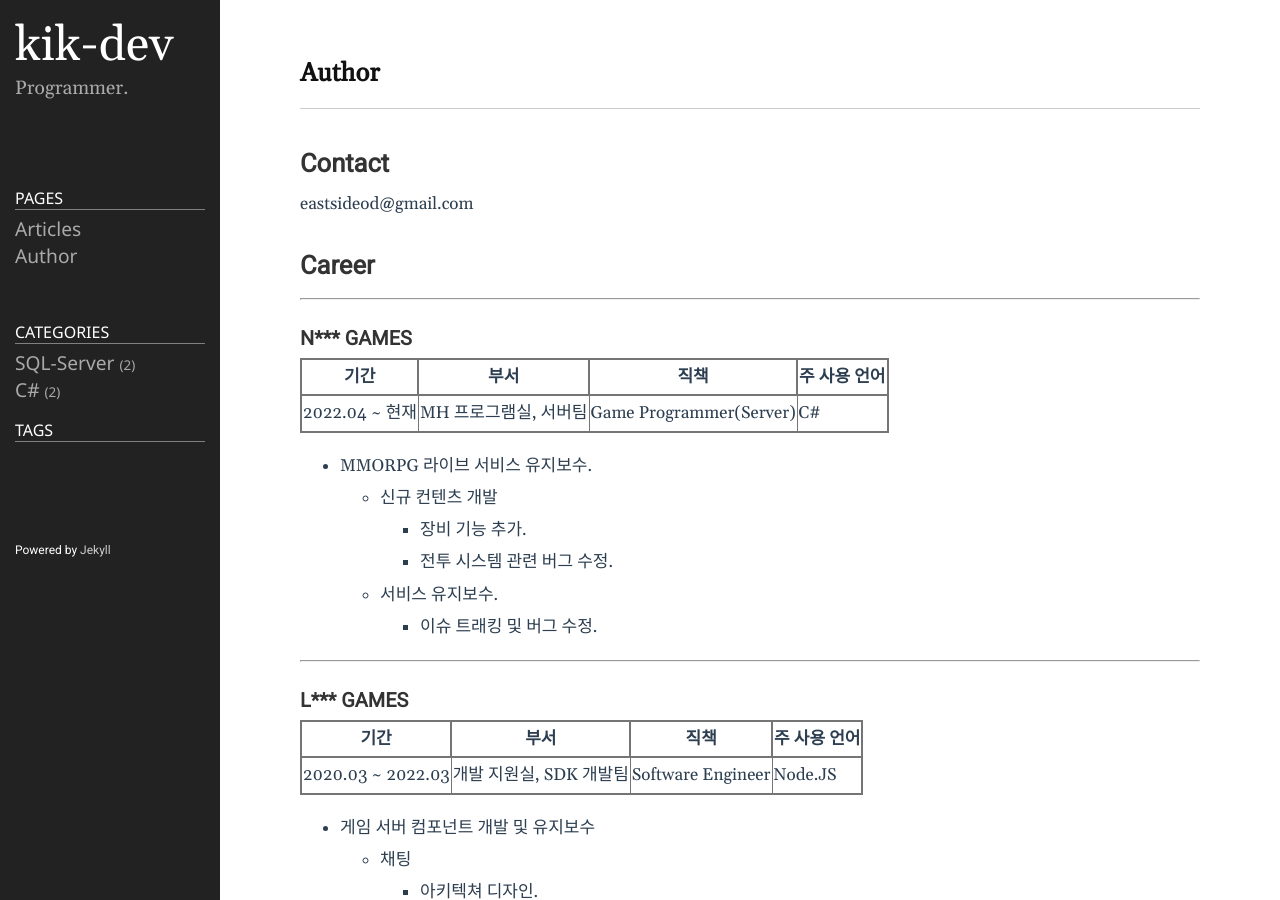
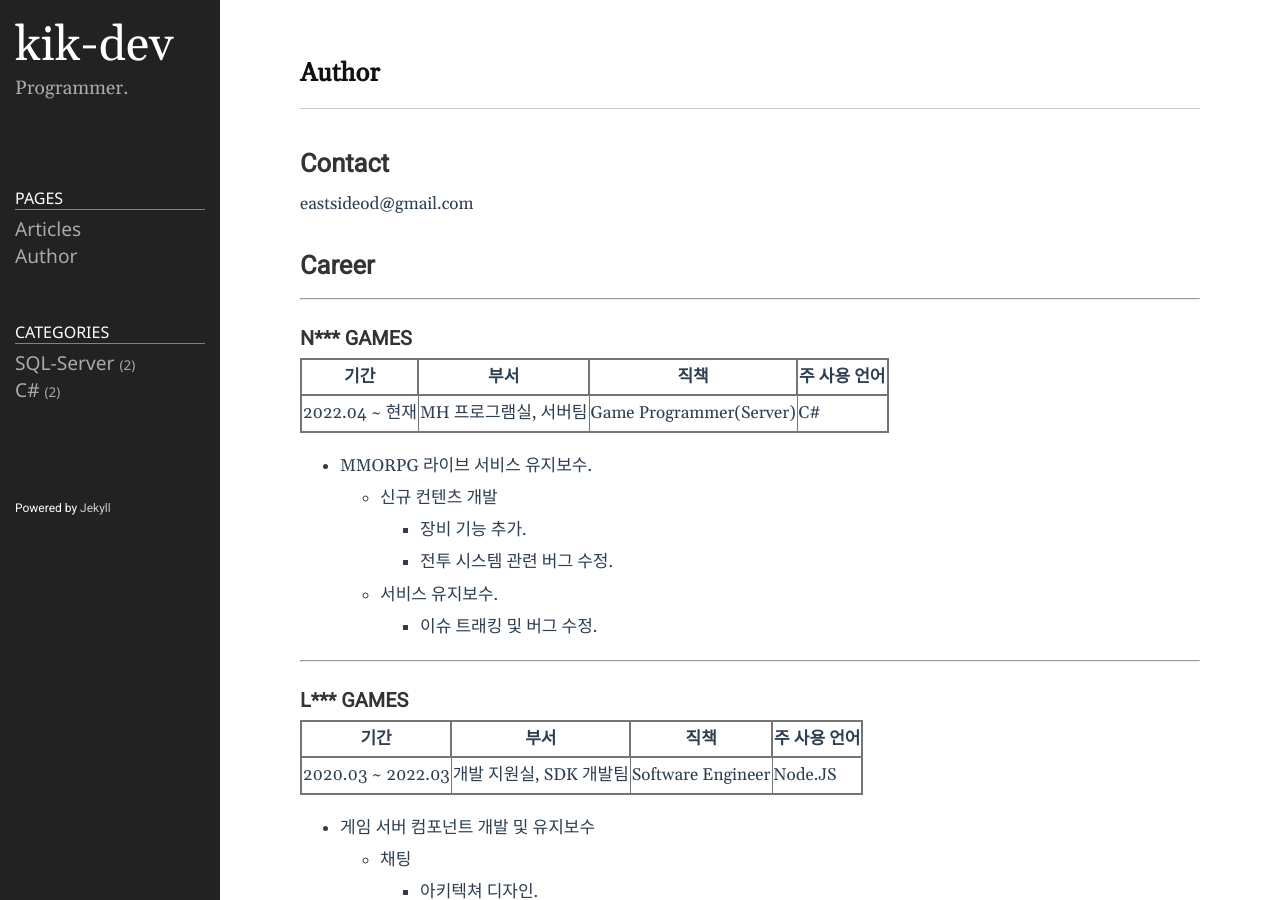
Before and after one commit to eastsideod/eastsideod.github.io, a Jekyll site: the page built from README.md, in a window 1280 px wide and 900 px high. Built offline with Jekyll 4.4.1, drawn with Linux system fonts in a browser that asks for light colours.

Commit message:
rollback tags

```diff
--- a/_includes/sidebar.html
+++ b/_includes/sidebar.html
@@ -45,21 +45,6 @@
 	    {% endfor %}
 	  </nav>
 	</ul>
-
-	<ul class="nav">
-		<li class="nav-title">Tags</li>
-		{% for category in site.tags  %}
-		<h3>{{ tag[0] }}</h3>
-		<ul>
-		  {% for post in tag[1] %}
-			<li><a href="{{ post.url }}">{{ post.title }}</a></li>
-		  {% endfor %}
-		</ul>
-	{% endfor %}
-  </nav>
-</ul>
-
-
 </div>
 
 <div class="sidebar-item sidebar-footer">
```
